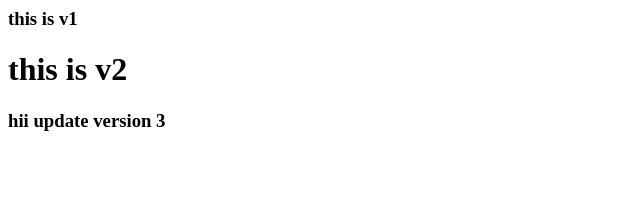
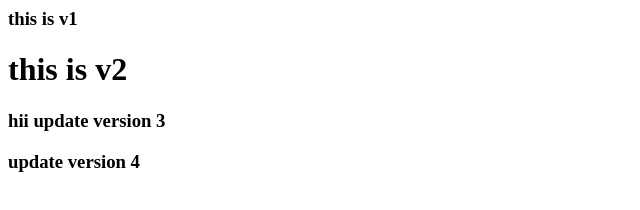
Before and after one commit to ajinkyaraut800/my-repo, a plain HTML site: page index.html in a window 1280 px wide. Shown: the whole page, without its empty margins (0-640 px from the left). Drawn offline with Linux system fonts and the light colour scheme.

Commit message:
Add update version 4 heading to index.html

```diff
--- a/index.html
+++ b/index.html
@@ -1,3 +1,4 @@
 <h3>this is v1 <h3/>
 <h1>this is v2<h1/>
 <h3> hii update version 3</h3>
+<h3>update version 4</h3>
```
